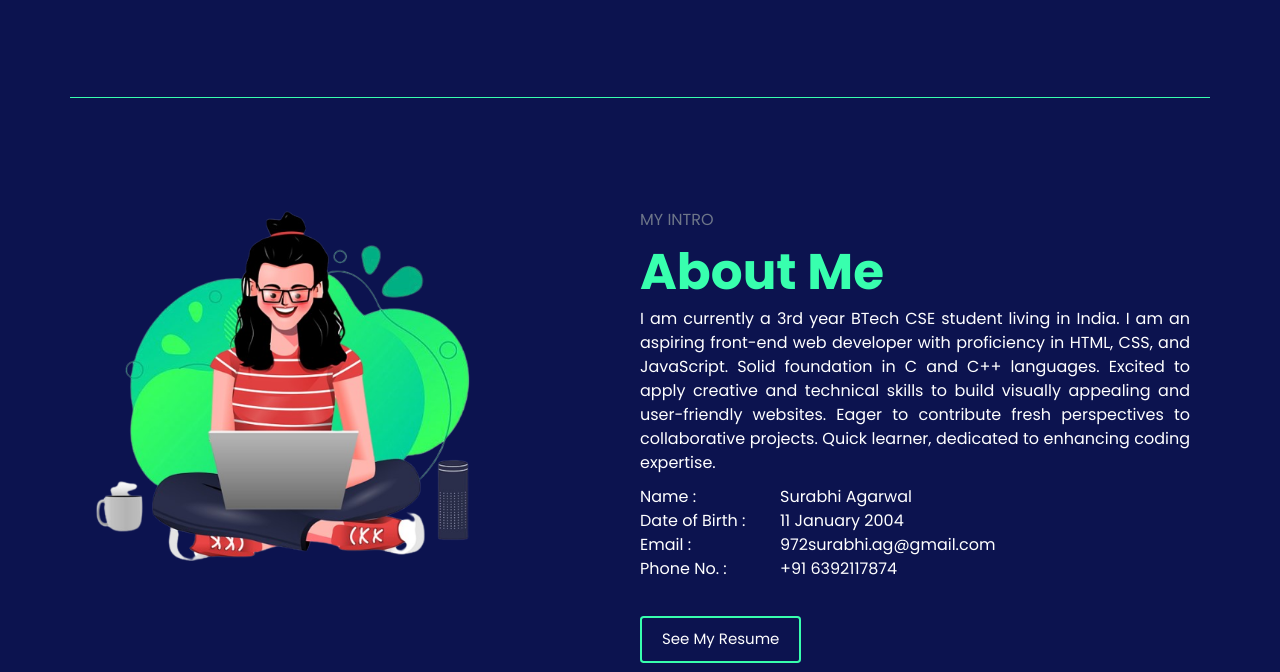
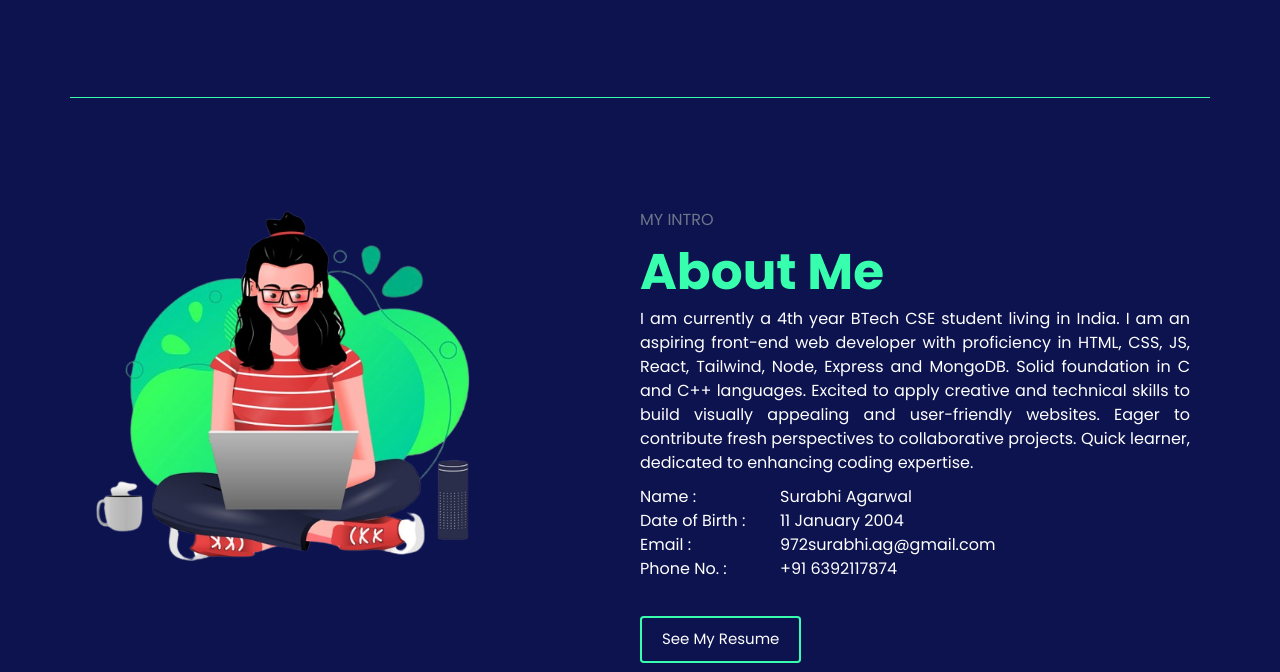
Before and after one commit to 1101surabhi/portfolio, a plain HTML site: page index.html in a window 1280 px wide. Shown: the part 513-1185 px from the top of the page. Drawn offline with nearby package versions, Linux system fonts and the light colour scheme.

Commit message:
Update index.html

```diff
--- a/index.html
+++ b/index.html
@@ -79,7 +79,7 @@
             <div class="about-me-content">
                 <p class="small-subheading">MY INTRO</p>
                 <h1 class="green-heading">About Me</h1>
-                <p class="about-me-para">I am currently a 3rd year BTech CSE student living in India. I am an aspiring front-end web developer with proficiency in HTML, CSS, and JavaScript. Solid foundation in C and C++ languages. Excited to apply creative and technical skills to build visually appealing and user-friendly websites. Eager to contribute fresh perspectives to collaborative projects. Quick learner, dedicated to enhancing coding expertise.</p>
+                <p class="about-me-para">I am currently a 4th year BTech CSE student living in India. I am an aspiring front-end web developer with proficiency in HTML, CSS, JS, React, Tailwind, Node, Express and MongoDB. Solid foundation in C and C++ languages. Excited to apply creative and technical skills to build visually appealing and user-friendly websites. Eager to contribute fresh perspectives to collaborative projects. Quick learner, dedicated to enhancing coding expertise.</p>
                 <div class="about-me-lists">
                     <ul class="about-me-list" id="about-me-areas">
                         <li>Name : </li>
```
